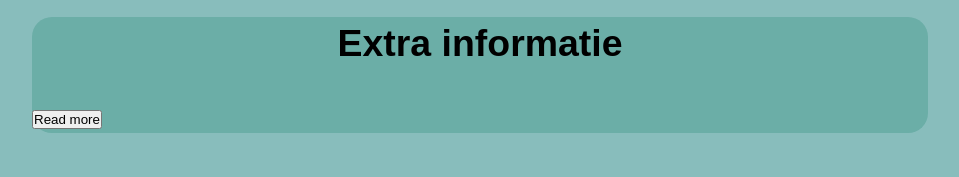
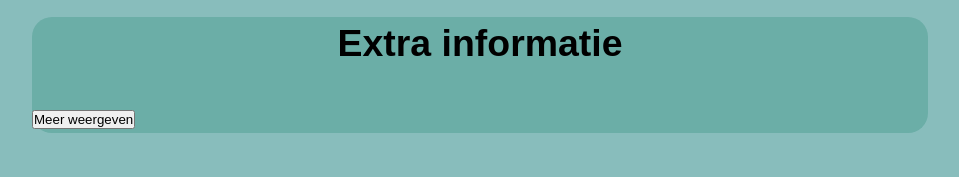
Before and after one commit to DragonStruck/knowitall, a PHP site: page / in a window 1280 px wide. Shown: the part 623-800 px from the top of the page, without its empty margins (160-1119 px from the left). Run offline with PHP 8.4, Linux system fonts and the light colour scheme; some libraries are stand-ins or nearby versions.

Commit message:
"Meer weergeven" knop toegevoegd. ~Ryan
29-5-2020

```diff
--- a/css/mainstyle.css
+++ b/css/mainstyle.css
@@ -74,6 +74,7 @@ header {
     text-align: center;
 }
 
+
 #top {
     margin-top: 70px;
 }
@@ -121,4 +122,7 @@ header {
     .topbarmenu {
         display: block;
     }
+    .menubody {
+        display: none;
+    }
 }
--- a/index.html
+++ b/index.html
@@ -52,9 +52,7 @@
                     Chen en Jawed Karim.
                     De eerste video op YouTube had de titel "Me at the zoo", waarin Karim een dierentuin bezoekt.
                 </span></p>
-            <button onclick="myFunction()" id="myBtn">Read more</button>
-            <!-- <p class="weetjetekst">Youtube werd in februari 2005 opgericht door Chad Hurley, Steve Chen en Jawed Karim.
-                De eerste video op YouTube had de titel "Me at the zoo", waarin Karim een dierentuin bezoekt.</p> -->
+            <button onclick="myFunction()" id="myBtn">Meer weergeven</button>
         </div>
     </main>
     <script src="./js/main.js"></script>
--- a/js/main.js
+++ b/js/main.js
@@ -31,11 +31,11 @@ function myFunction() {
 
     if (dots.style.display === "none") {
         dots.style.display = "inline";
-        btnText.innerHTML = "Read more";
+        btnText.innerHTML = "Meer weergeven";
         moreText.style.display = "none";
     } else {
         dots.style.display = "none";
-        btnText.innerHTML = "Read less";
+        btnText.innerHTML = "Minder weergeven";
         moreText.style.display = "inline";
     }
 }
```
